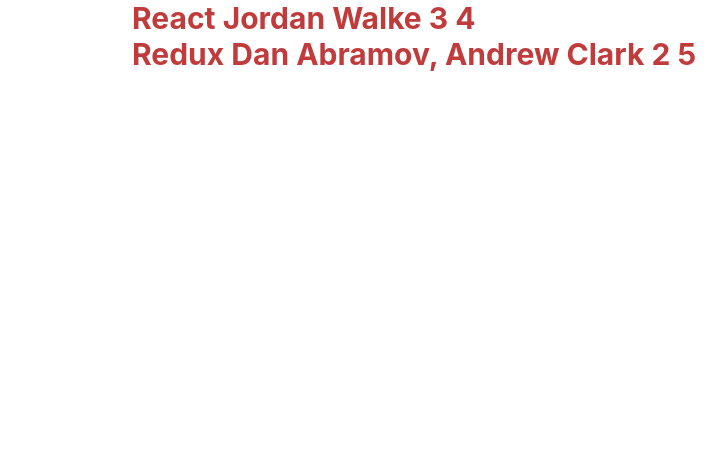
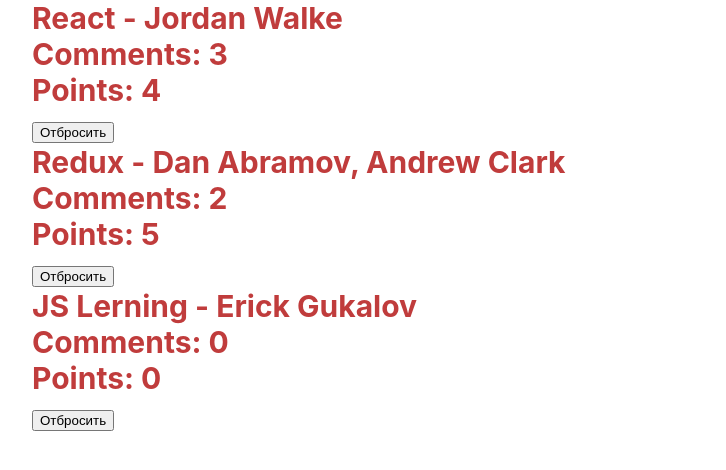
Before and after one commit to returbo/react-learning, a React (Create React App) app: page / in a window 1280 px wide. Shown: the top 470 px of the page, without its empty margins (68-794 px from the left). Built offline with nearby package versions, Linux system fonts and the light colour scheme.

Commit message:
67str of book

```diff
--- a/src/App.js
+++ b/src/App.js
@@ -19,20 +19,53 @@
     points: 5,
     objectID: 1,
   },
+  {
+    title: 'JS Lerning',
+    url: '#',
+    author: 'Erick Gukalov',
+    num_comments: 0,
+    points: 0,
+    objectID: 2,
+  },
 ];
 
 class App extends Component {
+  constructor(props) {
+    super(props);
+
+    this.state = {
+      list,
+    };
+
+    this.onDismiss = this.onDismiss.bind(this);
+  }
+
+  onDismiss(id) {
+    const updateList = this.state.list.filter(item => item.objectID !== id);
+    this.setState({list: updateList});
+  }
+
   render() {
     return (
-      <div className="App">{list.map(item =>
-            <div className="App" key={item.objectID}>
-              <span>
-                <a href={item.url}>{item.title}</a>
-              </span>
-              <span> {item.author}</span>
-              <span> {item.num_comments}</span>
-              <span> {item.points}</span>
-            </div>
+      <div className="App">
+        {this.state.list.map(item =>
+          <div key={item.objectID}>
+            <span>
+              <a href={item.url}>{item.title} -</a>
+            </span>
+            <span> {item.author}</span>
+            <div>Comments: {item.num_comments}</div>
+            <div>Points: {item.points}</div>
+            <span>
+              <button
+                onClick={() => this.onDismiss(item.objectID)}
+                type="button"
+              >
+                Отбросить
+              </button>
+            </span>
+            <br />
+          </div>
         )}
       </div>
     );
```
